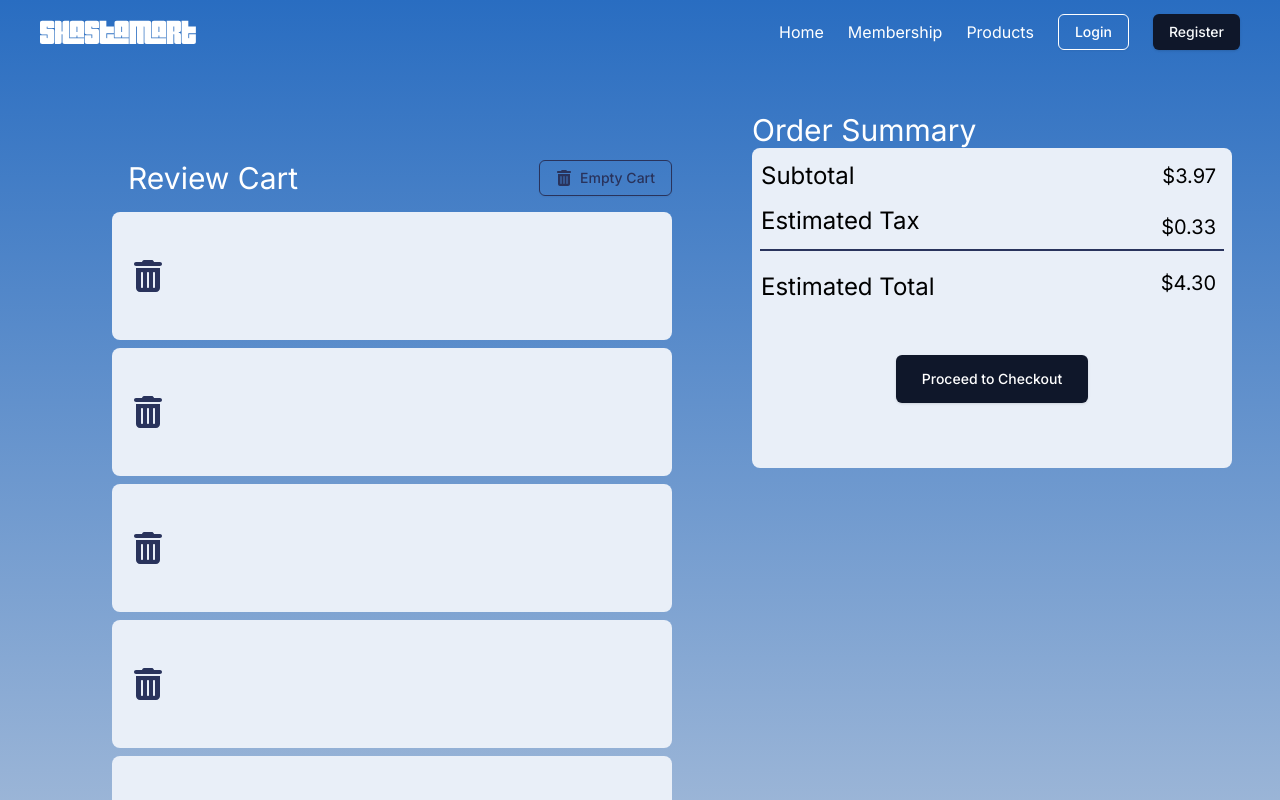
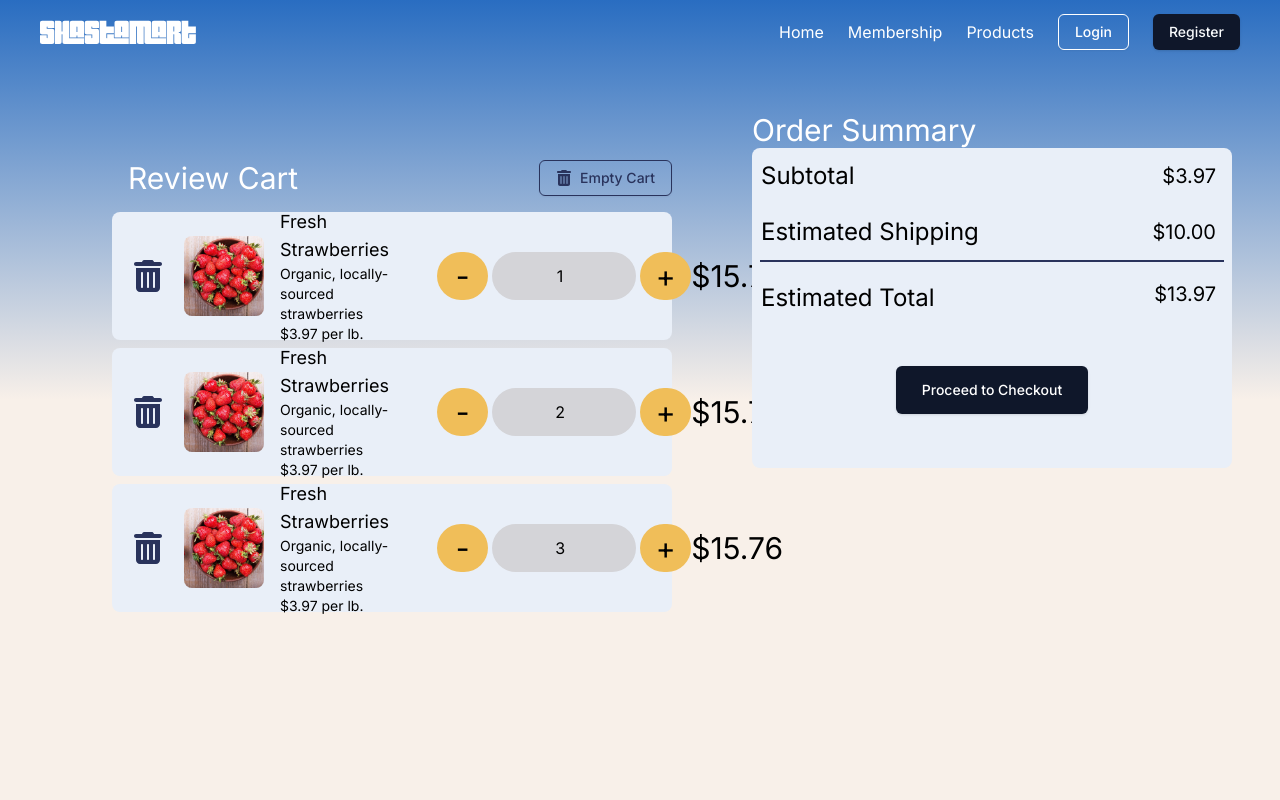
Before and after one commit to AlfredoRuiz-CS/TeamProject3380, a React (Vite) app in the folder client/: page /cart in a window 1280 px wide. Shown: the top 800 px of the page. Built offline with nearby package versions, Linux system fonts and the light colour scheme; a web font is replaced by a local one.

Commit message:
CartItem.tsx finished, need to change cartItems datatype to work with localStorage

```diff
--- a/client/src/components/CartItem.tsx
+++ b/client/src/components/CartItem.tsx
@@ -4,21 +4,78 @@ import useUserStore from './store';
 
 interface CartItemProps {
   product: productItem;
+  quantity: number;
 }
 
 const CartItem = (props: CartItemProps) => {
   const store = useUserStore();
 
   function handleRemoveItem(e: React.MouseEvent, product: productItem) {
+    e.preventDefault();
     store.removeFromCart(product);
+  }
+
+  function handleSubtractQuantity(e: React.MouseEvent) {
+    e.preventDefault();
+    store.changeQuantity(props.product, props.quantity - 1);
+  }
+
+  function handleAddQuantity(e: React.MouseEvent) {
+    e.preventDefault();
+    store.changeQuantity(props.product, props.quantity + 1);
   }
 
   return (
     <>
       <div className="flex h-[8rem] flex-row items-center rounded-lg bg-cardwhite">
+        {/* Item Delete Button */}
         <button onClick={(e) => handleRemoveItem(e, props.product)}>
-          <FaTrashCan className="ml-5 h-8 w-8 text-darkblue" />
+          <FaTrashCan className="mx-5 h-8 w-8 text-darkblue" />
         </button>
+        <img
+          src={props.product.image}
+          alt={props.product.name}
+          className="mr-2 h-20 w-20 rounded-lg object-cover"
+        />
+        {/* Product Description and Price */}
+        <div className="ml-2 flex flex-col">
+          <h2 className="text-lg">{props.product.name}</h2>
+          <p className="text-sm">{props.product.description[0]}</p>
+          <p className="text-sm">
+            {props.product.price.toLocaleString('en-US', {
+              style: 'currency',
+              currency: 'USD',
+            }) +
+              ' per ' +
+              props.product.portion}
+          </p>
+        </div>
+
+        {/* Quantity Selector */}
+
+        <div className="ml-[3rem] flex flex-row gap-1">
+          <button
+            className=" h-[3rem] w-[3.2rem] rounded-full  bg-xanthousyellow text-center text-3xl text-black"
+            onClick={(e) => handleSubtractQuantity(e)}
+          >
+            -
+          </button>
+          <div className="h-[3rem] w-[9rem] rounded-3xl bg-zinc-300">
+            <p className="pr-2 pt-3 text-center text-black">{props.quantity}</p>
+          </div>
+          <button
+            className=" h-[3rem] w-[3.2rem] rounded-full bg-xanthousyellow text-center text-3xl text-black"
+            onClick={(e) => handleAddQuantity(e)}
+          >
+            +
+          </button>
+        </div>
+        <p className=" mx-auto text-3xl">
+          {(props.product.price * props.product.price).toLocaleString('en-US', {
+            style: 'currency',
+            currency: 'USD',
+          })}
+        </p>
       </div>
     </>
   );
--- a/client/src/components/store.ts
+++ b/client/src/components/store.ts
@@ -73,6 +73,7 @@ type UserState = {
   addToCart: (product: productItem) => void;
   addToList: (product: productItem) => void;
   removeFromCart: (product: productItem) => void;
+  changeQuantity: (product: productItem, quantity: number) => void;
   resetCart: () => void;
 };
 
@@ -95,11 +96,12 @@ const userStore: StateCreator<UserState, [['zustand/persist', unknown]]> = (
     zip: '12345',
   },
   cartItemsNumber: 0,
-  cartItems: new Map(
+  cartItems: new Map<productItem, number>(
     dummyProducts.slice(0, 3).map((product, i) => [product, i + 1])
   ),
   List: [],
-  setUserDetails: (details: Partial<UserState>) => set((state) => ({ ...state, ...details })),
+  setUserDetails: (details: Partial<UserState>) =>
+    set((state) => ({ ...state, ...details })),
   logout: () => set({ loggedIn: false, fname: '', lname: '' }),
   login: () => set({ loggedIn: true }),
   addToCart: (product) =>
@@ -127,6 +129,19 @@ const userStore: StateCreator<UserState, [['zustand/persist', unknown]]> = (
         cartItems: state.cartItems,
       };
     }),
+  changeQuantity: (product, quantity) =>
+    set((state) => {
+      if (quantity <= 0) {
+        state.cartItems.delete(product);
+        state.cartItemsNumber -= 1;
+      } else {
+        state.cartItems.set(product, quantity);
+      }
+      return {
+        cartItemsNumber: state.cartItemsNumber,
+        cartItems: state.cartItems,
+      };
+    }),
   removeFromList: (product: productItem) =>
     set((state) => ({
       List: state.List.filter((item) => item !== product),
--- a/client/src/pages/Cart.tsx
+++ b/client/src/pages/Cart.tsx
@@ -30,9 +30,13 @@ import {
 
 import { productItem } from '@/components/store';
 import { dummyProducts } from './Products';
+import useUserStore from '@/components/store';
 
 const Cart = () => {
-  const tax = 0.0825;
+  const store = useUserStore();
+  const shipping = 10;
+  const parsedArray = Array.from(store.cartItems);
+
   function handleCheckout() {}
 
   return (
@@ -56,9 +60,9 @@ const Cart = () => {
             {/* CARD COMPONENT HERE * NUMBER OF ITEMS IN CART */}
             <div className="">
               <ul className="flex flex-col gap-2">
-                {dummyProducts.map((product: productItem, index: number) => (
+                {parsedArray.map(([product, quantity], index) => (
                   <li key={index} className="">
-                    <CartItem product={product} />
+                    <CartItem product={product} quantity={quantity} />
                   </li>
                 ))}
               </ul>
@@ -83,29 +87,29 @@ const Cart = () => {
                       </td>
                     </tr>
                     <tr className="border-b-2 border-darkblue">
-                      <td className="pb-3 text-left text-2xl">Estimated Tax</td>
+                      <td className="py-3 text-left text-2xl">
+                        Estimated Shipping
+                      </td>
                       <td className="pr-2 text-right text-xl">
-                        {(tax * dummyProducts[0].price).toLocaleString(
+                        {shipping.toLocaleString('en-US', {
+                          style: 'currency',
+                          currency: 'USD',
+                        })}
+                      </td>
+                    </tr>
+
+                    <tr className="">
+                      <td className="pb-3 pt-5 text-left text-2xl">
+                        Estimated Total
+                      </td>
+                      <td className="pr-2 text-right text-xl">
+                        {(dummyProducts[0].price + shipping).toLocaleString(
                           'en-US',
                           {
                             style: 'currency',
                             currency: 'USD',
                           }
                         )}
-                      </td>
-                    </tr>
-                    <tr className="">
-                      <td className="pb-3 pt-5 text-left text-2xl">
-                        Estimated Total
-                      </td>
-                      <td className="pr-2 text-right text-xl">
-                        {(
-                          dummyProducts[0].price +
-                          tax * dummyProducts[0].price
-                        ).toLocaleString('en-US', {
-                          style: 'currency',
-                          currency: 'USD',
-                        })}
                       </td>
                     </tr>
                   </tbody>
```
